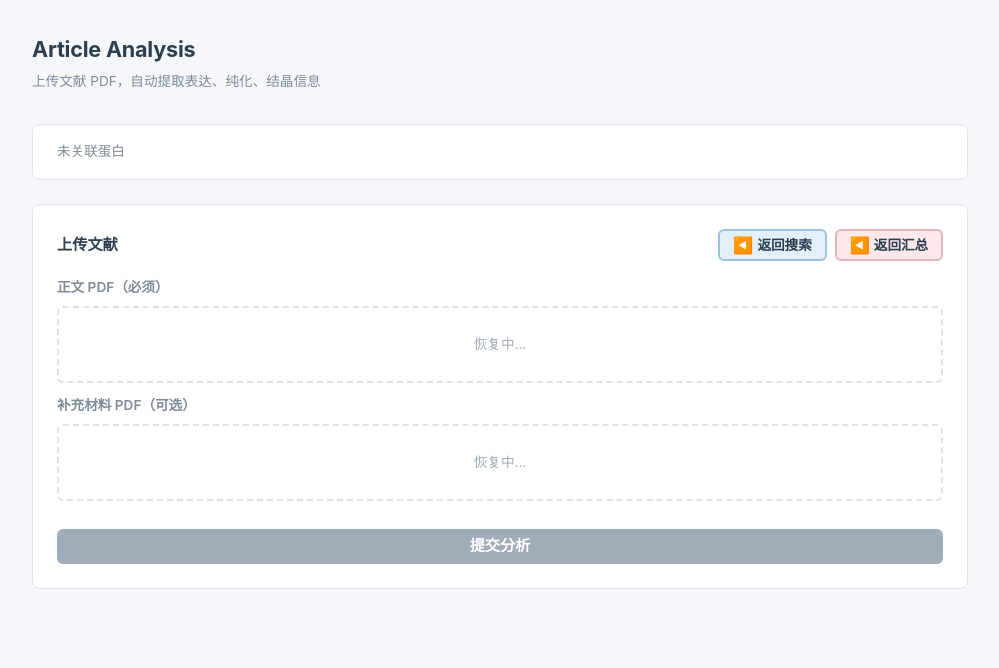
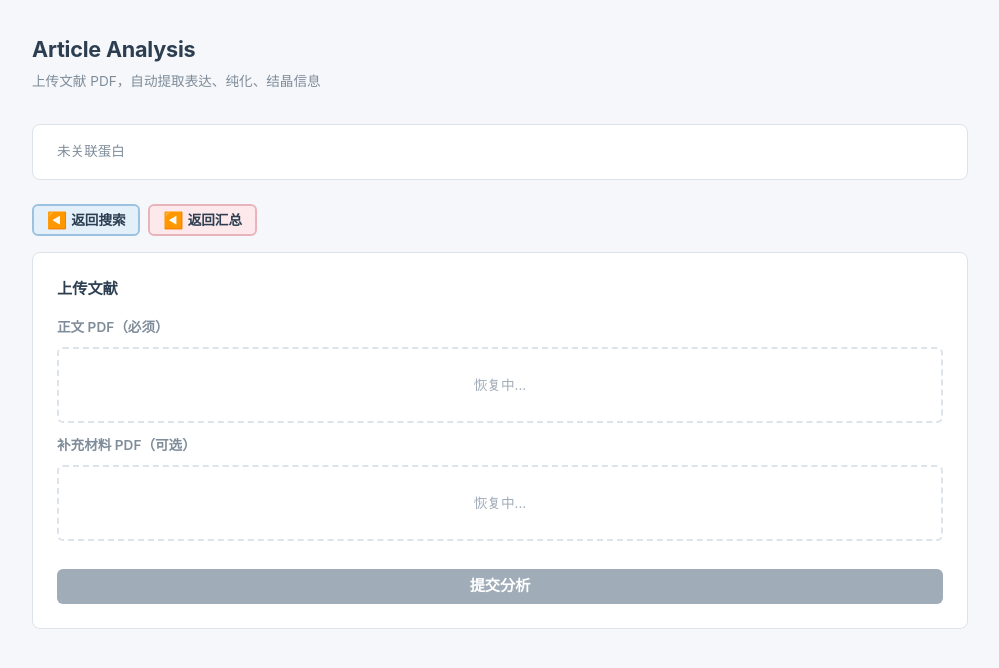
Before and after one commit to qianqianiodine/protein-search, a React (Vite) app: page /article-search in a window 1280 px wide. Shown: the top 668 px of the page, without its empty margins (140-1139 px from the left). Built offline with nearby package versions, Linux system fonts and the light colour scheme.

Commit message:
feat: 加入汇总 Toggle 完善 + 导航按钮重构
- 查看汇总对比按钮仅在已加入汇总时显示（added && ...）
- 导航条提取到上传区外层，所有阶段可见（idle/extracting/done）
- 结果区底部删除重复的返回搜索按钮

```diff
--- a/src/modules/article-search/pages/ArticleSearchPage.tsx
+++ b/src/modules/article-search/pages/ArticleSearchPage.tsx
@@ -270,16 +270,16 @@ export function ArticleSearchPage() {
         </div>
       )}
 
+      {/* 导航条 —— 所有阶段可见 */}
+      <div style={{ display: 'flex', gap: 'var(--space-sm)', marginBottom: 'var(--space-lg)' }}>
+        <button onClick={handleBack} style={btnBlue}><span style={iconSpan}>◀️</span> 返回搜索</button>
+        <button onClick={() => navigate(`/article-summary?uniprot=${encodeURIComponent(uniprot)}&gene=${encodeURIComponent(gene)}`)} style={btnPink}><span style={iconSpan}>◀️</span> 返回汇总</button>
+      </div>
+
       {/* 上传 + 提取 */}
       {!extraction && (
         <div style={card}>
-          <div style={{ display: 'flex', justifyContent: 'space-between', alignItems: 'center', marginBottom: 'var(--space-lg)' }}>
-            <h2 style={{ fontSize: 'var(--text-base)', fontWeight: 600 }}>上传文献</h2>
-            <div style={{ display: 'flex', gap: 'var(--space-sm)' }}>
-              <button onClick={handleBack} style={btnBlue}><span style={iconSpan}>◀️</span> 返回搜索</button>
-              <button onClick={() => navigate(`/article-summary?uniprot=${encodeURIComponent(uniprot)}&gene=${encodeURIComponent(gene)}`)} style={btnPink}><span style={iconSpan}>◀️</span> 返回汇总</button>
-            </div>
-          </div>
+          <h2 style={{ fontSize: 'var(--text-base)', fontWeight: 600, marginBottom: 'var(--space-lg)' }}>上传文献</h2>
           <PdfUploader onUpload={handleUpload} disabled={phase === 'extracting'} />
           {phase === 'extracting' && (
             <div style={{ textAlign: 'center', padding: 'var(--space-xl)', color: 'var(--color-text-secondary)' }}>
@@ -311,13 +311,14 @@ export function ArticleSearchPage() {
           <ExtractionResult extraction={extraction} />
           <div style={{ display: 'flex', gap: 'var(--space-md)', marginTop: 'var(--space-xl)', marginBottom: 'var(--space-2xl)' }}>
             <button onClick={handleReset} style={btnSecondary}><span style={emojiSpan}>🔄</span> 重新上传</button>
-            <button onClick={handleBack} style={btnSecondary}><span style={iconSpan}>◀️</span> 返回搜索</button>
             {added ? (
               <button onClick={handleToggleSummary} style={btnSuccess}>已加入汇总（点击取消）</button>
             ) : (
               <button onClick={handleToggleSummary} style={btnSecondary}><span style={iconSpan}>➕</span> 加入汇总</button>
             )}
-            <button onClick={() => navigate(`/article-summary?uniprot=${encodeURIComponent(uniprot)}&gene=${encodeURIComponent(gene)}`)} style={btnPrimary}>查看汇总对比</button>
+            {added && (
+              <button onClick={() => navigate(`/article-summary?uniprot=${encodeURIComponent(uniprot)}&gene=${encodeURIComponent(gene)}`)} style={btnPrimary}>查看汇总对比</button>
+            )}
           </div>
         </>
       )}
```
